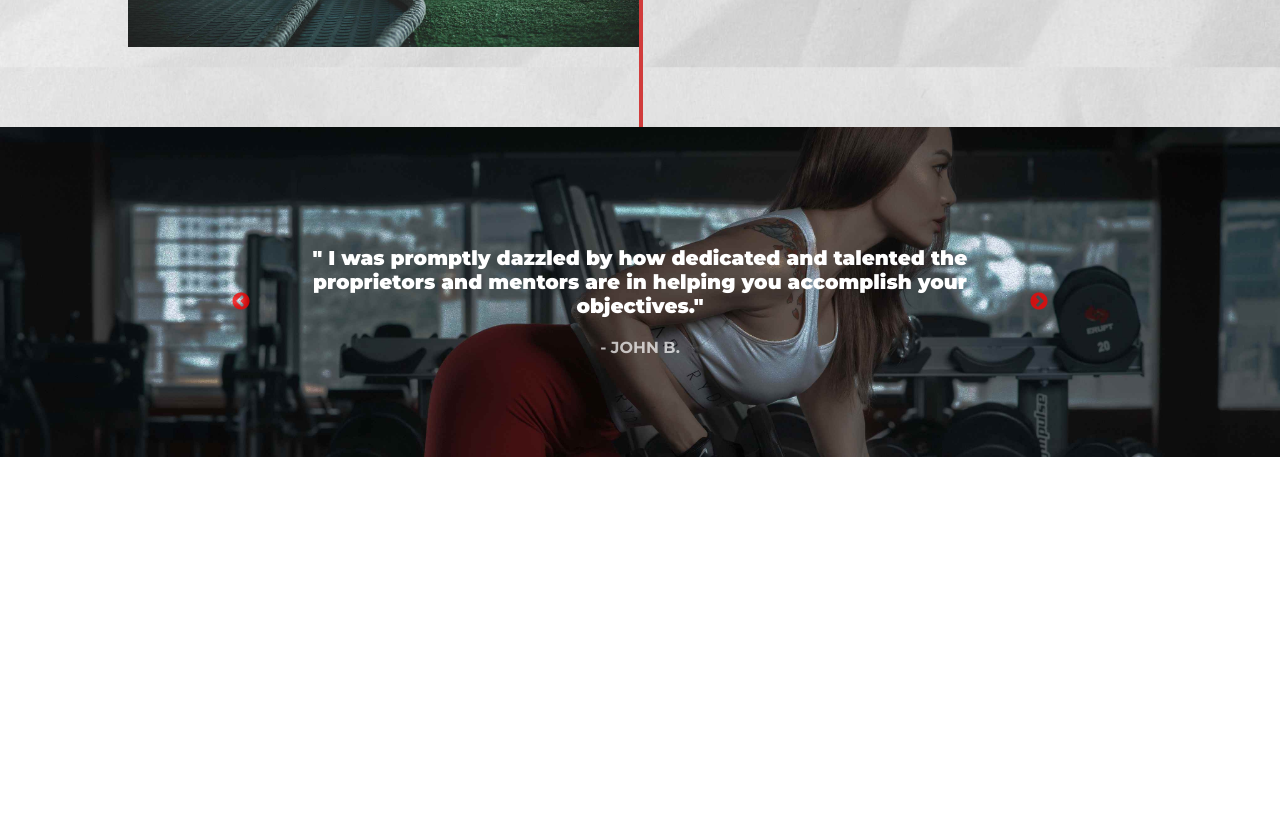
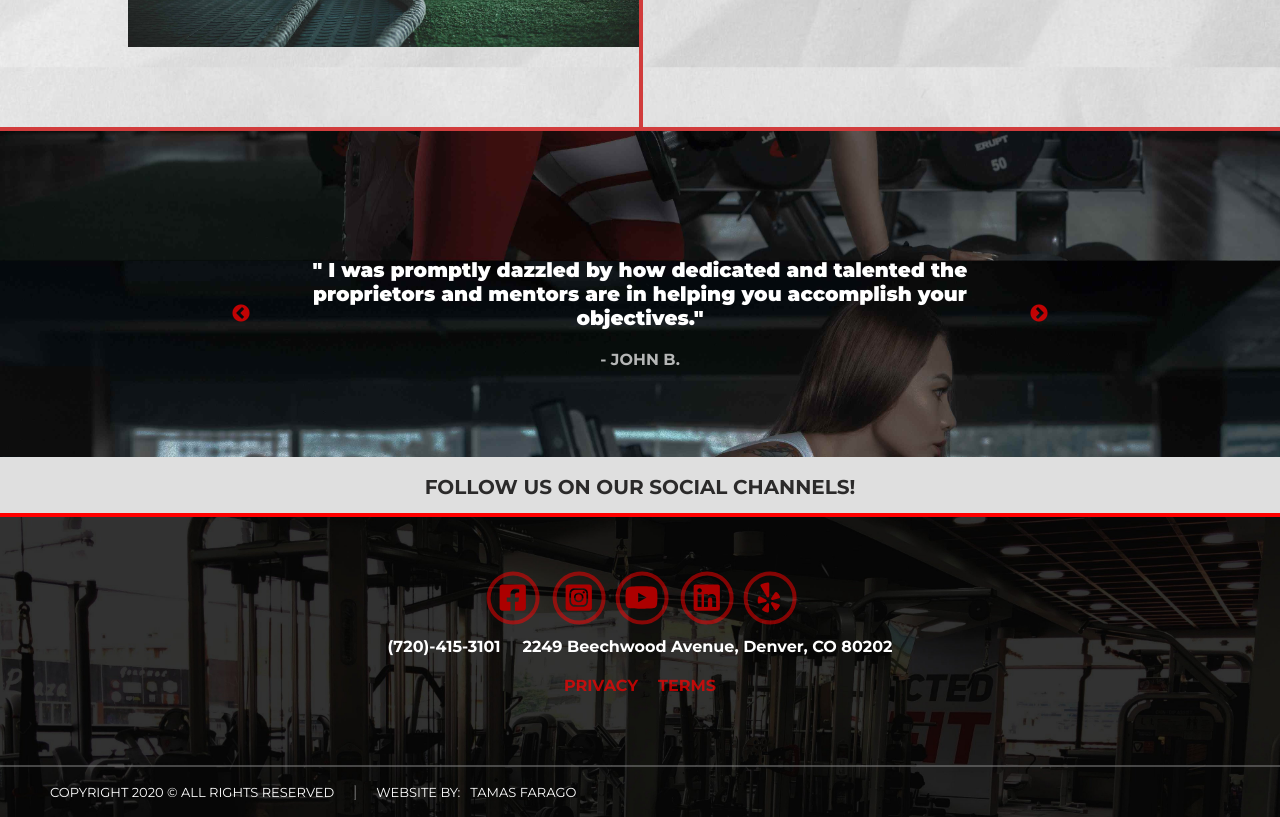
Before and after one commit to TamasFarago/gym-website, a React (Create React App) app: page / in a window 1280 px wide. Shown: the part 3100-3917 px from the top of the page. Before the commit the page ends 3557 px from the top, so only its background shows below. Built offline with nearby package versions, Linux system fonts and the light colour scheme.

Commit message:
finish footer

```diff
--- a/src/App.js
+++ b/src/App.js
@@ -3,6 +3,7 @@ import { Route, Switch} from "react-router-dom"
 import Navbar from "./components/Navbar"
 import "./App.css"
 import Home from "./pages/Home"
+import Footer from "./components/Footer"
 
 
 
@@ -14,6 +15,7 @@ export default function App() {
       <Route exact path="/" component={Home}/>
 
       </Switch>
+      <Footer />
     </>
   )
 }
--- /dev/null
+++ b/src/components/Footer.js
@@ -0,0 +1,45 @@
+import React from 'react'
+import "../styles/Footer.css"
+import GoTop from "./GoTop"
+import {FontAwesomeIcon} from "@fortawesome/react-fontawesome"
+import { faFacebookSquare, faInstagramSquare, faYoutube, faLinkedin, faYelp} from "@fortawesome/free-brands-svg-icons"
+
+export default function Footer() {
+    return (
+        <section className="footer">
+            <div className="follow">
+                <p>Follow us on our social channels!</p>
+            </div>
+            <div className="footer-container">
+                <div className="footer-social">
+                    <ul>
+                        <li className="fb"><a><FontAwesomeIcon className="facebook" icon={faFacebookSquare}/></a></li>
+                        <li className="insta"><a><FontAwesomeIcon className="instagram" icon={faInstagramSquare}/></a></li>
+                        <li className="yt"><a><FontAwesomeIcon className="youtube" icon={faYoutube}/></a></li>
+                        <li className="linkd"><a><FontAwesomeIcon className="linkedin"icon={faLinkedin}/></a></li>
+                        <li className="ylp"><a><FontAwesomeIcon className="yelp" icon={faYelp}/></a></li>
+                    </ul>
+                </div>
+                <div className="footer-contact">
+                    <p>(720)-415-3101</p>
+                    <p>2249 Beechwood Avenue, Denver, CO 80202</p>
+                </div>
+                <div className="terms">
+                    <ul>
+                        <li>Privacy</li>
+                        <li>Terms</li>
+                    </ul>
+                </div>
+            </div>
+            <div className="footer-bottom">
+                <div className="footer-bottom-content">
+                    <p>Copyright 2020 © All rights reserved</p>
+                    <hr />
+                    <p>Website by:<a href="#">Tamas Farago</a></p>
+                    <p><GoTop scrollStepInPx="100" delayInMs="20"/></p>
+                </div>
+            </div>
+
+        </section>
+    )
+}
--- /dev/null
+++ b/src/components/GoTop.js
@@ -0,0 +1,54 @@
+import React, { Component } from 'react'
+import "../styles/GoTop.css"
+
+class GoTop extends React.Component {
+    state = {
+         intervalId: 0,
+         thePosition: false
+     };
+
+    componentDidMount() {
+        document.addEventListener("scroll", () => {
+            if (window.scrollY > 170) {
+                this.setState({ thePosition: true })
+            } else {
+                this.setState({ thePosition: false })
+            }
+        });
+        window.scrollTo(0, 0);
+    }
+
+    onScrollStep = () => {
+        if (window.pageYOffset === 0){
+            clearInterval(this.state.intervalId);
+        }
+        window.scroll(0, window.pageYOffset - this.props.scrollStepInPx);
+    }
+
+    scrollToTop = () => {
+        let intervalId = setInterval(this.onScrollStep, this.props.delayInMs);
+        this.setState({ intervalId: intervalId });
+    }
+
+    renderGoTopIcon = () => {
+        if (this.state.thePosition){
+            return (
+                <div className="go-top" onClick={this.scrollToTop}>
+                    BACK TO TOP <text className="up-arrow">
+                                    &#8593;
+                                </text>
+                </div>
+            )
+        }
+    }
+
+    render(){
+        return (
+            <React.Fragment>
+                {this.renderGoTopIcon()}
+            </React.Fragment>
+        )
+    }
+}
+
+export default GoTop
--- a/src/components/SlickSlider.js
+++ b/src/components/SlickSlider.js
@@ -32,7 +32,7 @@ export default class SlickSlider extends Component {
             <p>- Thomas M.</p>
           </div>
           <div className="review">
-            <h3>"Best wellness center! I’ve been a devoted customer for over two years now and I have to say, this is the best place to get in shape and get diet and nutrition counseling!
+            <h3>"I’ve been a devoted customer for over two years now and I have to say, this is the best place to get in shape and get diet and nutrition counseling!
             "</h3>
             <p>- Sarah J.</p>
           </div>
--- /dev/null
+++ b/src/styles/Footer.css
@@ -0,0 +1,231 @@
+.footer {
+    min-height: 360px;
+    position: relative;
+    background:url("../images/footer.comp.jpg");
+    -webkit-background-size: cover;
+    -moz-background-size: cover;
+    -o-background-size: cover;
+    background-size: cover;
+    background-attachment: fixed;
+
+}
+
+.footer-container {
+    display: flex;
+    flex-direction: column;
+    justify-content: center;
+    align-items: center;
+    vertical-align: middle;
+    position: absolute;
+    top: 50%;
+    left: 50%;
+    transform: translate(-50%, -50%);
+}
+
+
+.footer-social {
+    margin-bottom: 20px;
+}
+
+.footer-social ul{
+    display: flex;
+    flex-direction: row;
+
+}
+
+.footer-social ul li {
+    list-style-type: none;
+    margin-right: 40px;
+    font-size: 30px;
+    color: rgb(172, 0, 0);
+    transition: .2s ease-in-out
+
+}
+.fb, .insta,.yt, .linkd, .ylp {
+    position: relative;
+}
+
+.fb:before,
+.insta:before ,
+.linkd:before
+{
+    content:'' !important;
+    position:absolute;
+    width:45px;
+    height:45px;
+    background:transparent;
+    border: 4px solid rgb(255, 0, 0, .5);
+    border-radius: 50%;
+    top:-22%;
+    right: -51%;
+    cursor: pointer;
+    transition: .2s ease-in-out
+}
+
+.fb:hover:before, .fb:hover,
+.insta:hover:before, .insta:hover,
+.yt:hover:before, .yt:hover,
+.linkd:hover:before, .linkd:hover,
+.ylp:hover:before, .ylp:hover {
+    border-color: rgb(47, 146, 212);
+    color: rgb(47, 146, 212);
+}
+
+
+.yt {
+    margin-left: -7px;
+}
+
+.linkd {
+    margin-left: -5px;
+
+}
+
+.ylp {
+    margin-left: -2px;
+    margin-right: 0px !important
+}
+
+.yt:before{
+    content:'' !important;
+    position:absolute;
+    width:45px;
+    height:45px;
+    background:transparent;
+    border: 4px solid rgb(255, 0, 0, .5);
+    border-radius: 50%;
+    top:-23%;
+    right: -28%;
+    cursor: pointer;
+    transition: .2s ease-in-out
+}
+
+.ylp:before {
+    content:'' !important;
+    position:absolute;
+    width:45px;
+    height:45px;
+    background:transparent;
+    border: 4px solid rgb(255, 0, 0, .5);
+    border-radius: 50%;
+    top:-22%;
+    right: -71%;
+    cursor: pointer;
+    transition: .2s ease-in-out
+}
+
+
+
+.footer-contact {
+    display: flex;
+    flex-direction: row;
+}
+
+.terms ul{
+    display: flex;
+    flex-direction: row;
+}
+
+.terms ul li {
+    list-style-type: none;
+    cursor: pointer;
+    transition: .2s ease-in-out
+}
+
+.terms ul li:hover{
+    color: rgb(47, 146, 212);
+}
+
+.footer-contact p{
+    font-weight: bold;
+    color: white;
+}
+
+.footer-contact p:nth-child(1){
+    border-right: 2px solid rgb(56, 56, 56);
+    margin-right: 10px;
+    padding-right: 10px;
+}
+
+.terms {
+    margin-top: 20px;
+}
+
+.terms ul li{
+    color: rgb(255, 0, 0, .7);
+    margin-right: 10px;
+    margin-left: 10px;
+    font-weight: 600;
+    text-transform: uppercase;
+}
+
+.follow {
+    height: 60px;
+    border-bottom: 4px solid red;
+    align-items: center;
+    text-align: center;
+    vertical-align: middle;
+    line-height: 60px;
+    background: rgb(223, 223, 223)
+}
+
+.follow p{
+    font-weight: 700;
+    font-size: 20px;
+    text-transform: uppercase;
+    color: rgb(43, 42, 42);
+}
+
+.footer-bottom {
+    /* background: red; */
+    position: absolute;
+    width: 100%;
+    bottom: 0;
+    min-height: 50px;
+}
+
+.footer-bottom-content {
+    display: flex;
+    /* justify-content: space-between; */
+    align-items: center;
+    text-align: center;
+    vertical-align: middle;
+    line-height: 50px;
+    color: white;
+    border-top: 2px solid rgba(134, 134, 134, .5);
+    text-transform: uppercase;
+    font-size: 13px;
+
+}
+
+.footer-bottom-content a{
+    margin-left: 10px;
+    text-decoration: none;
+    color: white;
+    transition: .2s ease-in-out
+}
+
+.footer-bottom-content a:hover {
+    color: rgb(74, 165, 226);
+}
+
+.footer-bottom-content p:nth-child(1){
+    margin-left: 50px;
+    margin-right: 20px;
+}
+
+
+.footer-bottom-content p:nth-child(3){
+    margin-right: 50px;
+}
+
+.footer-bottom-content p:nth-child(4){
+    position: absolute;
+    right: 5%;
+}
+
+.footer-bottom-content hr{
+    margin-right: 20px;
+    height: 15px;
+    border-color: rgba(160, 160, 160, .5);
+}
--- /dev/null
+++ b/src/styles/GoTop.css
@@ -0,0 +1,14 @@
+.go-top {
+    -webkit-transition: 0.5s;
+    transition: 0.5s;
+    cursor: pointer;
+    color: rgb(228, 58, 58);
+}
+
+.up-arrow {
+    font-size: 20px;
+}
+
+.go-top:hover {
+    color: rgb(52, 162, 236);
+}
--- a/src/styles/HomeGrid.css
+++ b/src/styles/HomeGrid.css
@@ -8,6 +8,7 @@
     margin-right: 10%;
     padding-top: 80px;
     padding-bottom: 80px;
+
 
 
 }
--- a/src/styles/SlickSlider.css
+++ b/src/styles/SlickSlider.css
@@ -5,17 +5,21 @@
     -moz-background-size: cover;
     -o-background-size: cover;
     background-size: cover;
-    background-position-y: -90px;
-    opacity: 1;
+    background-position-y: 130px;
+    background-attachment: fixed;
+    border-top: 4px solid rgb(209, 60, 60);
+    position: relative;
 
 }
 
 .slider-slick {
-    /* margin-top: 100px; */
+    position: absolute;
     text-align: center;
     width: 60%;
-    margin: 100px auto;
-
+    margin: 0 auto;
+    outline: none;
+    top: 50%;
+    transform: translateY(-50%);
 }
 
 .review h3 {
```
Also changed, not shown: src/components/Slider.js (line endings or trailing spaces), src/images/footer.comp.jpg (added), 1 other file (tests, documents, lock files or other folders).
